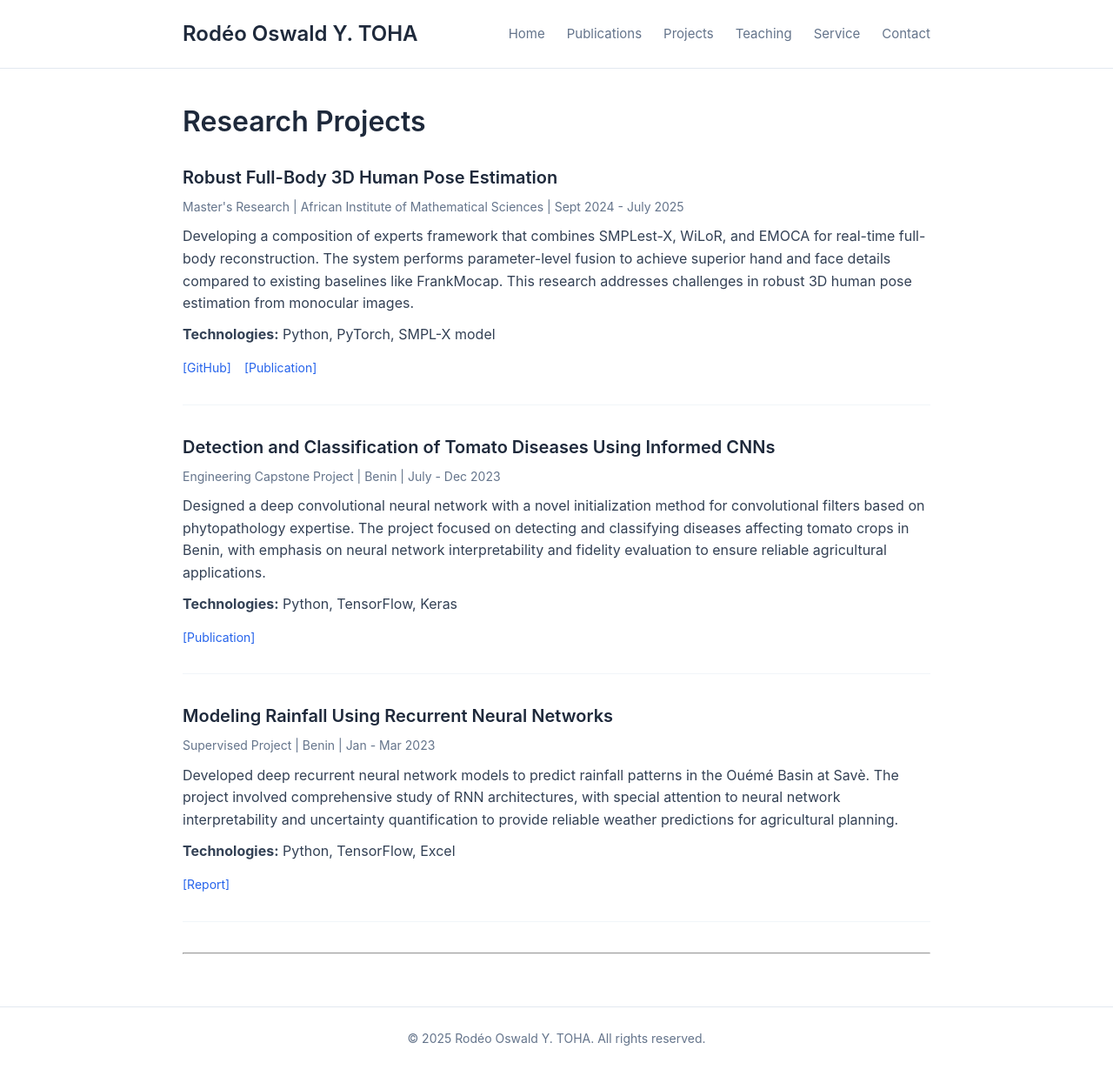
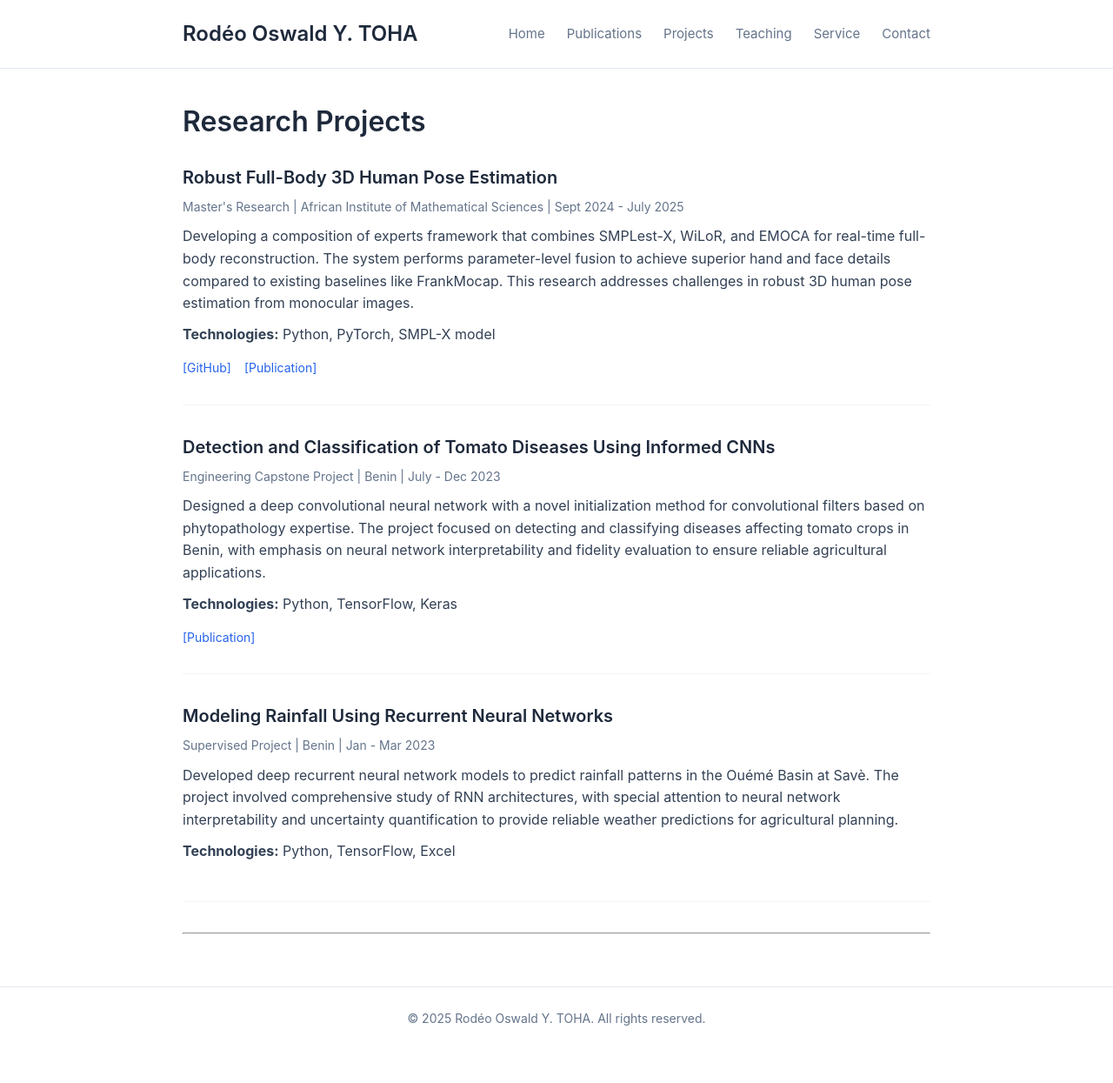
Before and after one commit to Roda10/my-academic-site, a Jekyll site: the page built from projects.md, in a window 1280 px wide. Shown: the whole page at 87% size. Built offline with Jekyll 4.4.1, drawn with Linux system fonts in a browser that asks for light colours; after the commit the page ends 1223 px from its top, so only the background shows below that.

Commit message:
update information

```diff
--- a/projects.md
+++ b/projects.md
@@ -41,7 +41,7 @@ title: Projects
   <p><strong>Technologies:</strong> Python, TensorFlow, Excel</p>
   <div class="project-links">
     <!-- <a href="#">[GitHub]</a> -->
-    <a href="/publications">[Report]</a>
+    <!-- <a href="/publications">[Report]</a> -->
   </div>
 </div>
 
```
